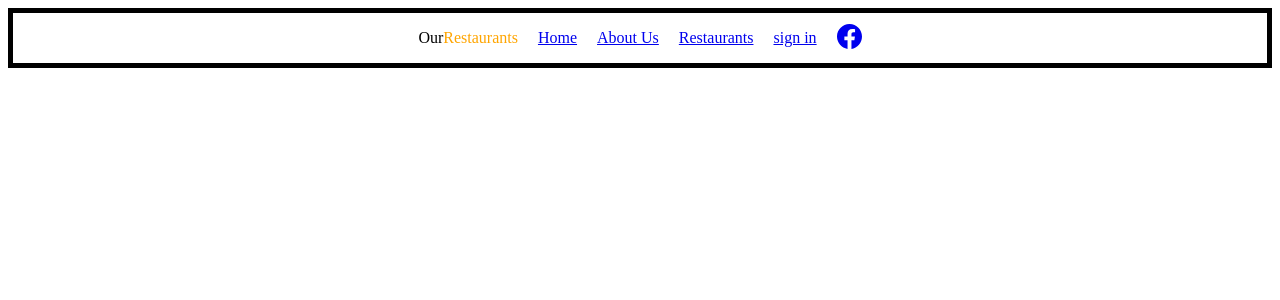
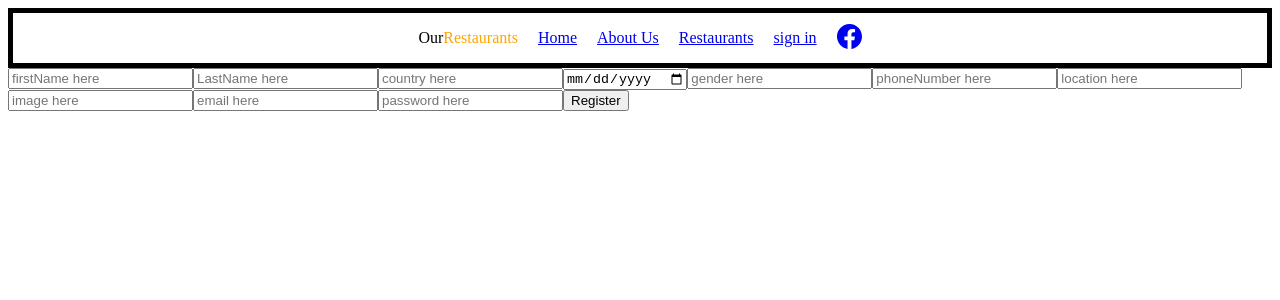
Before and after one commit to Hackers-Team4/MERAKI_Academy_Project_4, a React (Create React App) app in the folder frontend/: page /singIn in a window 1280 px wide. Shown: the top 300 px of the page. Built offline with nearby package versions, Linux system fonts and the light colour scheme.

Commit message:
finsh page without css

```diff
--- a/frontend/src/App.js
+++ b/frontend/src/App.js
@@ -1,10 +1,13 @@
 import React from 'react';
 import { Route } from 'react-router-dom';
 import Navigation from './components/navigation';
+import Register from './components/signIn/signUp'
 
 const App = () => {
 	return <div className="App">
 		<Navigation/>
+		<Route exact path="/singIn" component = {Register}/>
+
 
 	</div>;
 };
--- /dev/null
+++ b/frontend/src/components/signIn/signUp.js
@@ -0,0 +1,86 @@
+import axios from 'axios';
+import React , {useState} from 'react';
+
+/* register */
+
+
+const Register = ()=>{
+
+    const [firstName,setfirstName]=useState("");
+    const [LastName,setLastName]=useState("");
+    const [country,setcountry]=useState("");
+    const [dateOfBirth,setdateOfBirth]=useState("");
+    const [gender,setgender]=useState("");
+    const [phoneNumber,setphoneNumber]=useState("");
+    const [location,setlocation]=useState("");
+    const [image,setimage]=useState("");
+    const [email,setemail]=useState("");
+    const [password,setpassword]=useState("");
+
+    const cheakRegiste  =()=>{
+    const newUser={ firstName, LastName, country, dateOfBirth, gender, phoneNumber, location,
+        image, email, password};
+
+      axios.post(`http://localhost:5000/register` , newUser)
+       .then((result)=>{
+           console.log(result.data)
+
+      /* if(!result.data.errors){
+          console.log("result",result)
+
+
+          setStata(true)
+          setStata1(false)
+        }else{
+          setStata1(true)
+          setStata(false)
+
+        }*/
+
+      }).catch((err)=>{
+        console.log("Error")
+      })
+    }
+
+      return (
+        <>
+        <div className ="input">
+          <input type ="text" placeholder ="firstName here" onChange={(e)=>{
+            setfirstName(e.target.value)
+          }}/>
+          <input type ="text" placeholder ="LastName here " onChange={(e)=>{
+            setLastName(e.target.value)
+          }}/>
+
+          <input type ="text" placeholder ="country here " onChange={(e)=>{
+            setcountry(e.target.value)
+          }}/>
+           <input type ="date" placeholder ="dateOfBirth here" onChange={(e)=>{
+            setdateOfBirth(e.target.value)
+          }}/>
+          <input type ="text" placeholder ="gender here " onChange={(e)=>{
+            setgender(e.target.value)
+          }}/>
+          <input type ="tel" placeholder ="phoneNumber here" onChange={(e)=>{
+            setphoneNumber(e.target.value)
+          }}/>
+          <input type ="text" placeholder ="location here " onChange={(e)=>{
+            setlocation(e.target.value)
+          }}/>
+
+            <input type ="text" placeholder ="image here " onChange={(e)=>{
+            setimage(e.target.value)
+          }}/>
+
+          <input type ="text" placeholder ="email here" onChange={(e)=>{
+            setemail(e.target.value)
+          }}/>
+          <input type ="password" placeholder ="password here" onChange={(e)=>{
+            setpassword(e.target.value)
+          }}/>
+          <button onClick={cheakRegiste}>Register</button>
+        </div>
+        </>
+      );
+    }
+    export default Register
```
Also changed, not shown: frontend/src/components/signIn/login.js (added), frontend/src/components/signIn/signIn.css (added), frontend/src/components/signIn/signIn.js (added).
